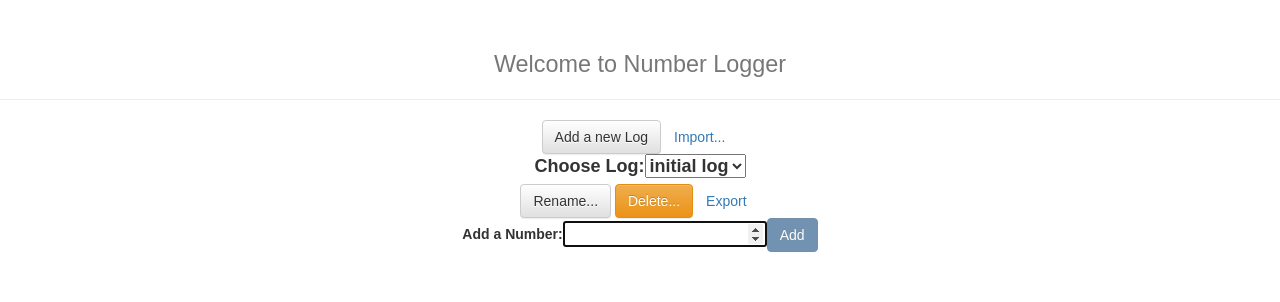
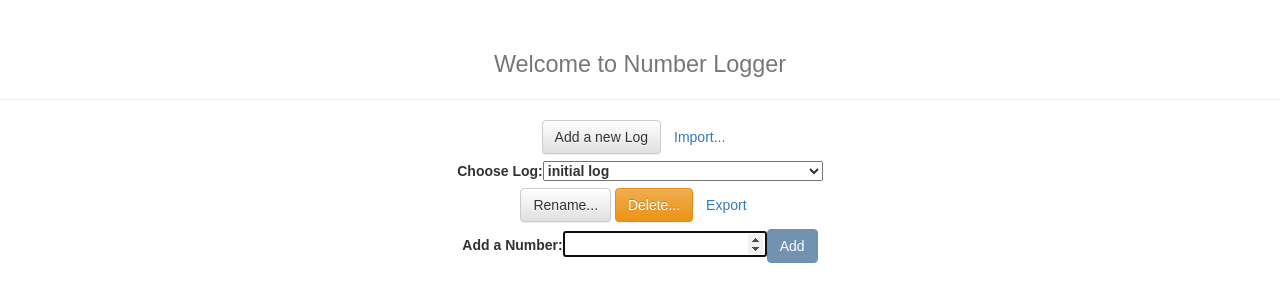
Before and after one commit to mikelson/number-logger, a React (Create React App) app: page / in a window 1280 px wide. Shown: the top 302 px of the page. Built offline with nearby package versions, Linux system fonts and the light colour scheme.

Commit message:
tweak divs to feel less crowded

```diff
--- a/src/App.css
+++ b/src/App.css
@@ -2,8 +2,12 @@
   text-align: center;
 }
 
-.App-intro {
-  font-size: large;
+.Row {
+  margin-bottom: 0.5em;
+}
+
+.LogSelect {
+  min-width: 20em;
 }
 
 th {
--- a/src/App.js
+++ b/src/App.js
@@ -276,8 +276,7 @@ class App extends Component {
         <PageHeader>
           <small>Welcome to Number Logger</small>
         </PageHeader>
-        <div>
-          <div className="App-intro">
+        <div className="Row">
           <Button
             onClick={this.addLog}
             >
@@ -290,22 +289,21 @@ class App extends Component {
             >
             Import...
           </Button>
+        </div>
         {this.state.logs.length > 0 &&
-              <div>
-                <label>
+          <label className="Row">
             Choose Log:
             <select
               value={this.state.currentLogIndex}
               onChange={this.handleLogChange}
+              className="LogSelect"
               >
               {logs}
             </select>
           </label>
-              </div>
         }
-          </div>
         {log &&
-            <div>
+          <div className="Row">
             <Button
               onClick={this.renameCurrentLog}
               title="Change the name of this Log"
@@ -367,8 +365,7 @@ class App extends Component {
             </Button>
           </label>
         }
-        </div>
-      </div>
+      </div> // App
     );
   }
 }
```
Lines whose indentation alone changed are shown as unchanged.
